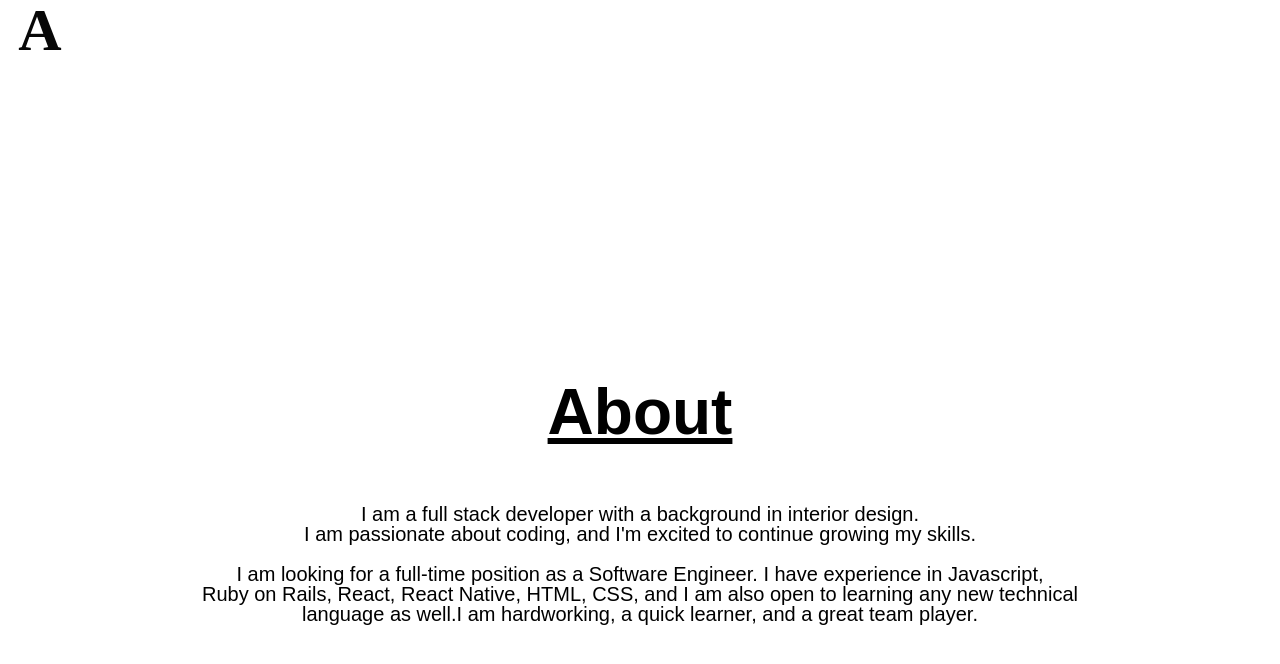
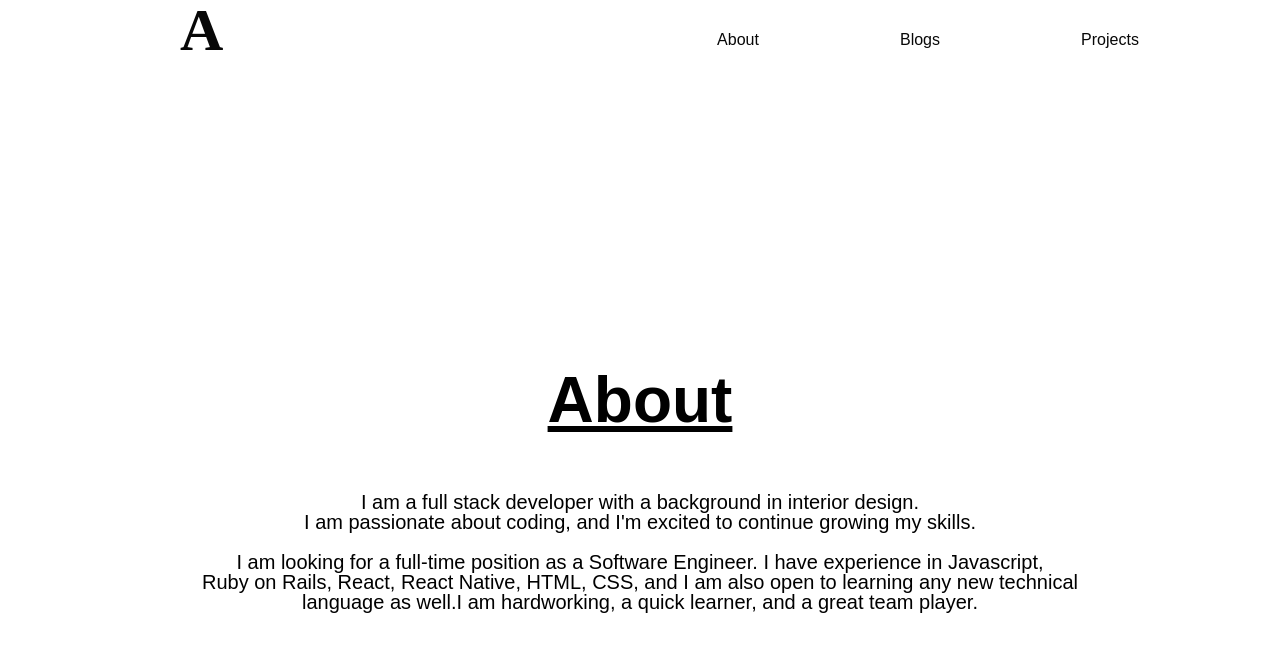
Before and after one commit to Alicerichardson28/portfolio, a React (Create React App) app: page /about in a window 1280 px wide. Shown: the top 664 px of the page. Built offline with nearby package versions, Linux system fonts and the light colour scheme.

Commit message:
add link to about pages

```diff
--- a/src/components/About.css
+++ b/src/components/About.css
@@ -69,9 +69,22 @@ table {
 }
 
 .logo {
-    position: relative;
+    position: absolute;
     color: rgb(7, 7, 7);
     font-size: 60px;
     font-weight: 900;
-    margin-right: 20em;
+    margin-left: 3em;
 }
+
+.nav-container {
+    margin-left: 45%;
+    display: flex;
+    justify-content: space-evenly;
+}
+
+.nav-list {
+    font-weight: 300;
+    font-family: 'Overpass', sans-serif;
+    margin-top: 2em;
+    color: rgb(8, 8, 8);
+}
--- a/src/components/About.js
+++ b/src/components/About.js
@@ -7,6 +7,17 @@ export default class About extends Component {
         return (
             <div>
                 <Link to='/'><h2 className='logo'>A</h2></Link>
+                        <ul className='nav-container'>
+                                <Link to="/about">
+                                    <li className='nav-list'>About</li>
+                                </Link>
+                                <Link to="/blogs">
+                                    <li className='nav-list'>Blogs</li>
+                                </Link>
+                                <Link to="/projects">
+                                    <li className='nav-list'>Projects</li>
+                                </Link>
+                        </ul>
                 <div className='about-container'>
                         <h1 className='about'>About</h1>
                         <p className='content-about'>
--- a/src/components/Blogs.css
+++ b/src/components/Blogs.css
@@ -49,9 +49,10 @@ table {
 
 
 .blogs-container {
-    margin-top: 5em;
+    /* margin-top: 5em;
     width: 100%;
-    margin-bottom: 3em;
+    margin-bottom: 3em; */
+
 }
 
 .blog-ul {
@@ -64,18 +65,22 @@ table {
     background-color: #D5DBDB;
     -webkit-filter: drop-shadow(5px 5px 5px #222 );
     filter: drop-shadow(5px 5px 5px #222);
+
+
+    width: 60%;
     margin: 0 auto;
 }
 
 .img-container {
     margin: 0 auto;
-    width: 70%;
-    height: 60%;
+    width: 60%;
+    height: 30%;
 }
 
 .img {
     margin-top: 4em;
     width: 100%;
+    height: 500px;
     margin-bottom: 2em;
 }
 
--- a/src/components/Blogs.js
+++ b/src/components/Blogs.js
@@ -19,7 +19,6 @@ export default class Blogs extends Component {
              {
             return (
                 <>
-                    <Link to='/'><h2 className='logo'>A</h2></Link>
                     <div className='blogs-container'>
                         <a href={blog.link}>
                         <ul className='blogs-ul'>
@@ -38,6 +37,7 @@ export default class Blogs extends Component {
 
         return (
             <div>
+                <Link to='/'><h2 className='logo'>A</h2></Link>
                 {showBlogs}
             </div>
         )
--- a/src/components/Navbar.css
+++ b/src/components/Navbar.css
@@ -134,7 +134,7 @@ a {
     justify-content: space-evenly;
 }
 
-.nav-list {
+.nav-list-home {
     font-weight: 300;
     font-family: 'Overpass', sans-serif;
     margin-top: 2em;
--- a/src/components/Navbar.js
+++ b/src/components/Navbar.js
@@ -10,13 +10,13 @@ export default class Navbar extends Component {
                         <h1 className='logo-main-page'>A</h1>
                         <ul className='nav-container'>
                                 <Link to="/about">
-                                    <li className='nav-list'>About</li>
+                                    <li className='nav-list-home'>About</li>
                                 </Link>
                                 <Link to="/blogs">
-                                    <li className='nav-list'>Blogs</li>
+                                    <li className='nav-list-home'>Blogs</li>
                                 </Link>
                                 <Link to="/projects">
-                                    <li className='nav-list'>Projects</li>
+                                    <li className='nav-list-home'>Projects</li>
                                 </Link>
                         </ul>
                     <div className='name-container'>
```
